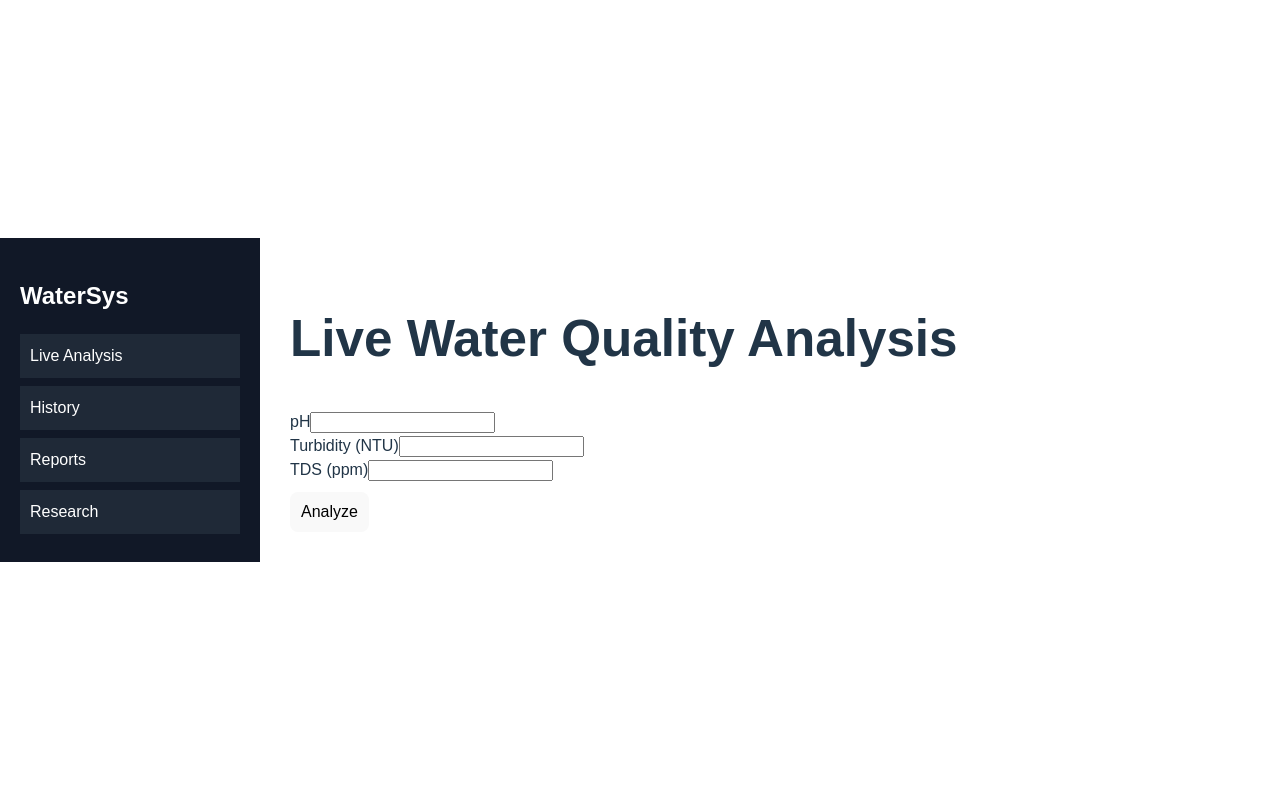
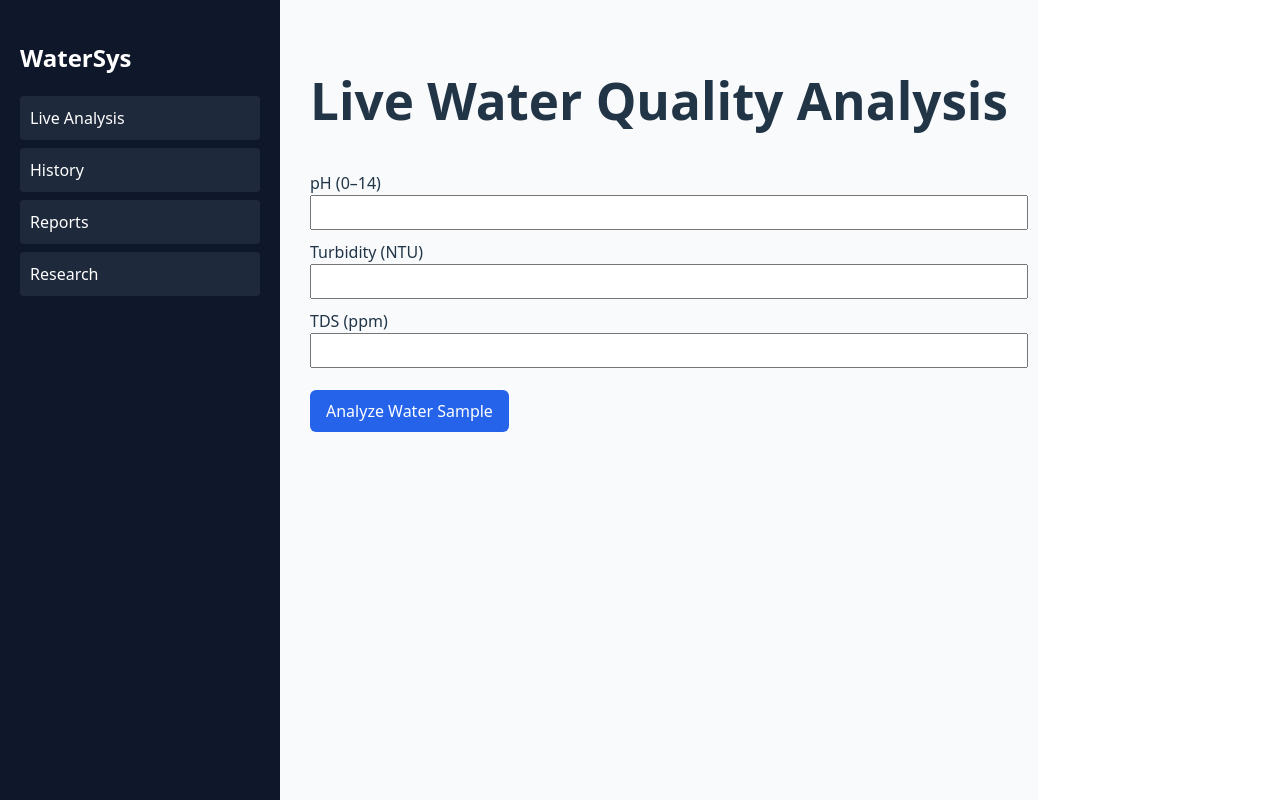
Before and after one commit to khushc2007/vite-react, a React (Vite) app: page / in a window 1280 px wide. Built offline with nearby package versions, Linux system fonts and the light colour scheme.

Commit message:
Refactor App component and update analysis logic

```diff
--- a/src/App.tsx
+++ b/src/App.tsx
@@ -1,49 +1,68 @@
 import { useState } from "react";
 
-/* ===================== TYPES ===================== */
-type Analysis = {
-  timestamp: string;
-  ph: number;
-  turbidity: number;
-  tds: number;
-  reusable: string;
-  tank: string;
-  filtrationMethod: string;
-};
+/* =====================================================
+   DATA MODELS
+===================================================== */
 
-type ApiResponse = {
-  reusable: string;
+type WaterAnalysisResponse = {
+  reusable: "YES" | "NO";
   tank: string;
   filtrationMethod: string;
   explanation: string;
 };
 
-/* ===================== MAIN APP ===================== */
+type StoredAnalysis = {
+  timestamp: string;
+  ph: number;
+  turbidity: number;
+  tds: number;
+  reusable: "YES" | "NO";
+  tank: string;
+  filtrationMethod: string;
+};
+
+/* =====================================================
+   APPLICATION ROOT
+===================================================== */
+
 export default function App() {
-  const [page, setPage] = useState<"live" | "history" | "reports" | "research">("live");
+  const [activePage, setActivePage] = useState<
+    "live" | "history" | "reports" | "research"
+  >("live");
 
   return (
-    <div style={styles.app}>
-      <Sidebar setPage={setPage} />
-      <main style={styles.main}>
-        {page === "live" && <LiveAnalysis />}
-        {page === "history" && <History />}
-        {page === "reports" && <Reports />}
-        {page === "research" && <Research />}
+    <div style={styles.application}>
+      <Sidebar onNavigate={setActivePage} />
+
+      <main style={styles.mainContent}>
+        {activePage === "live" && <LiveAnalysis />}
+        {activePage === "history" && <History />}
+        {activePage === "reports" && <Reports />}
+        {activePage === "research" && <ResearchLibrary />}
       </main>
     </div>
   );
 }
 
-/* ===================== LIVE ANALYSIS ===================== */
+/* =====================================================
+   LIVE ANALYSIS PAGE
+===================================================== */
+
 function LiveAnalysis() {
   const [ph, setPh] = useState("");
   const [turbidity, setTurbidity] = useState("");
   const [tds, setTds] = useState("");
-  const [result, setResult] = useState<ApiResponse | null>(null);
+  const [result, setResult] = useState<WaterAnalysisResponse | null>(null);
+  const [error, setError] = useState("");
 
-  async function analyze() {
-    const res = await fetch("https://water-quality-backend-qxd3.onrender.com/analyze-water", {
+  async function handleAnalysis() {
+    setError("");
+    setResult(null);
+
+    try {
+      const response = await fetch(
+        "https://water-quality-backend-qxd3.onrender.com/analyze-water",
+        {
           method: "POST",
           headers: { "Content-Type": "application/json" },
           body: JSON.stringify({
@@ -51,14 +70,17 @@ function LiveAnalysis() {
             turbidity: Number(turbidity),
             tds: Number(tds)
           })
-    });
+        }
+      );
 
-    const data = await res.json();
+      if (!response.ok) {
+        throw new Error("Backend response error");
+      }
+
+      const data: WaterAnalysisResponse = await response.json();
       setResult(data);
 
-    const history: Analysis[] = JSON.parse(localStorage.getItem("history") || "[]");
-
-    history.push({
+      persistHistory({
         timestamp: new Date().toLocaleString(),
         ph: Number(ph),
         turbidity: Number(turbidity),
@@ -67,148 +89,266 @@ function LiveAnalysis() {
         tank: data.tank,
         filtrationMethod: data.filtrationMethod
       });
-
-    localStorage.setItem("history", JSON.stringify(history));
+    } catch {
+      setError("Unable to communicate with backend service.");
+    }
   }
 
   return (
     <section>
       <h1>Live Water Quality Analysis</h1>
 
-      <Input label="pH" value={ph} set={setPh} />
-      <Input label="Turbidity (NTU)" value={turbidity} set={setTurbidity} />
-      <Input label="TDS (ppm)" value={tds} set={setTds} />
+      <InputField label="pH (0–14)" value={ph} onChange={setPh} />
+      <InputField label="Turbidity (NTU)" value={turbidity} onChange={setTurbidity} />
+      <InputField label="TDS (ppm)" value={tds} onChange={setTds} />
 
-      <button style={styles.button} onClick={analyze}>Analyze</button>
+      <button style={styles.primaryButton} onClick={handleAnalysis}>
+        Analyze Water Sample
+      </button>
+
+      {error && <p style={styles.errorText}>{error}</p>}
 
       {result && (
         <div style={styles.card}>
-          <p><b>Reusable:</b> {result.reusable}</p>
-          <p><b>Tank:</b> {result.tank}</p>
-          <p><b>Filtration:</b> {result.filtrationMethod}</p>
-          <p>{result.explanation}</p>
+          <ResultRow label="Reusability" value={result.reusable} />
+          <ResultRow label="Water Routing" value={result.tank} />
+          <ResultRow label="Filtration Method" value={result.filtrationMethod} />
+          <p style={styles.explanationText}>{result.explanation}</p>
         </div>
       )}
     </section>
   );
 }
 
-/* ===================== HISTORY ===================== */
+/* =====================================================
+   HISTORY PAGE
+===================================================== */
+
 function History() {
-  const history: Analysis[] = JSON.parse(localStorage.getItem("history") || "[]");
+  const history = loadHistory();
 
   return (
     <section>
-      <h1>Analysis History</h1>
-      {history.length === 0 && <p>No records yet.</p>}
+      <h1>Historical Water Analysis Records</h1>
 
-      {history.map((h, i) => (
-        <div key={i} style={styles.card}>
-          <p>{h.timestamp}</p>
-          <p>pH: {h.ph}, Turbidity: {h.turbidity}, TDS: {h.tds}</p>
-          <p>{h.reusable} → {h.tank}</p>
-          <p>Filtration: {h.filtrationMethod}</p>
+      {history.length === 0 && <p>No recorded analyses available.</p>}
+
+      {history.map((entry, index) => (
+        <div key={index} style={styles.card}>
+          <p><strong>Timestamp:</strong> {entry.timestamp}</p>
+          <p>pH: {entry.ph} | Turbidity: {entry.turbidity} NTU | TDS: {entry.tds} ppm</p>
+          <p>
+            Decision: {entry.reusable} → {entry.tank}
+          </p>
+          <p>Filtration: {entry.filtrationMethod}</p>
         </div>
       ))}
     </section>
   );
 }
 
-/* ===================== REPORTS ===================== */
+/* =====================================================
+   REPORTS PAGE
+===================================================== */
+
 function Reports() {
-  const history: Analysis[] = JSON.parse(localStorage.getItem("history") || "[]");
+  const history = loadHistory();
 
   const reusableCount = history.filter(h => h.reusable === "YES").length;
-  const avg = (key: keyof Analysis) =>
-    history.reduce((s, h) => s + (h[key] as number), 0) / (history.length || 1);
+  const average = (key: "ph" | "turbidity" | "tds") =>
+    history.reduce((sum, h) => sum + h[key], 0) / (history.length || 1);
 
   return (
     <section>
-      <h1>System Reports</h1>
+      <h1>System Performance Report</h1>
 
       <div style={styles.card}>
-        <p>Total Samples: {history.length}</p>
-        <p>Reusable Water: {reusableCount}</p>
-        <p>Non-Reusable Water: {history.length - reusableCount}</p>
-        <p>Average pH: {avg("ph").toFixed(2)}</p>
-        <p>Average Turbidity: {avg("turbidity").toFixed(2)}</p>
-        <p>Average TDS: {avg("tds").toFixed(2)}</p>
+        <p>Total Samples Analyzed: {history.length}</p>
+        <p>Reusable Samples: {reusableCount}</p>
+        <p>Non-Reusable Samples: {history.length - reusableCount}</p>
+        <p>Average pH: {average("ph").toFixed(2)}</p>
+        <p>Average Turbidity: {average("turbidity").toFixed(2)} NTU</p>
+        <p>Average TDS: {average("tds").toFixed(2)} ppm</p>
       </div>
 
-      <p>
-        <b>Conclusion:</b> The system successfully classifies greywater and
-        recommends filtration strategies based on scientifically defined thresholds.
+      <p style={styles.explanationText}>
+        This report summarizes the system’s effectiveness in classifying greywater
+        and recommending appropriate filtration strategies based on accepted
+        environmental thresholds.
       </p>
     </section>
   );
 }
 
-/* ===================== RESEARCH ===================== */
-function Research() {
+/* =====================================================
+   RESEARCH LIBRARY
+===================================================== */
+
+function ResearchLibrary() {
   const papers = [
     {
-      title: "WHO Guidelines for Water Reuse",
-      abstract: "Defines acceptable limits for water reuse in non-potable applications.",
-      citation: "WHO, 2017"
+      title: "WHO Guidelines for the Safe Use of Wastewater",
+      description:
+        "Defines international standards for water reuse in agriculture and domestic applications.",
+      citation: "World Health Organization, 2017"
     },
     {
-      title: "Greywater Treatment Techniques",
-      abstract: "Compares filtration and membrane-based treatment methods.",
+      title: "Greywater Treatment and Reuse Technologies",
+      description:
+        "A comparative study of filtration, membrane, and adsorption-based methods.",
       citation: "Journal of Water Research, 2020"
     },
     {
-      title: "Turbidity as a Quality Indicator",
-      abstract: "Analyzes the impact of suspended solids on reuse safety.",
+      title: "Turbidity and TDS as Water Quality Indicators",
+      description:
+        "Analyzes the correlation between suspended solids and reuse safety.",
       citation: "Environmental Monitoring Review, 2019"
     }
   ];
 
   return (
     <section>
-      <h1>Research Library</h1>
-      {papers.map((p, i) => (
-        <div key={i} style={styles.card}>
-          <h3>{p.title}</h3>
-          <p>{p.abstract}</p>
-          <p><i>{p.citation}</i></p>
+      <h1>Research & Reference Library</h1>
+
+      {papers.map((paper, index) => (
+        <div key={index} style={styles.card}>
+          <h3>{paper.title}</h3>
+          <p>{paper.description}</p>
+          <p><em>{paper.citation}</em></p>
         </div>
       ))}
     </section>
   );
 }
 
-/* ===================== COMPONENTS ===================== */
-function Sidebar({ setPage }: any) {
+/* =====================================================
+   REUSABLE COMPONENTS
+===================================================== */
+
+function Sidebar({
+  onNavigate
+}: {
+  onNavigate: (page: "live" | "history" | "reports" | "research") => void;
+}) {
   return (
     <aside style={styles.sidebar}>
       <h2>WaterSys</h2>
-      <Nav label="Live Analysis" onClick={() => setPage("live")} />
-      <Nav label="History" onClick={() => setPage("history")} />
-      <Nav label="Reports" onClick={() => setPage("reports")} />
-      <Nav label="Research" onClick={() => setPage("research")} />
+      <NavButton label="Live Analysis" onClick={() => onNavigate("live")} />
+      <NavButton label="History" onClick={() => onNavigate("history")} />
+      <NavButton label="Reports" onClick={() => onNavigate("reports")} />
+      <NavButton label="Research" onClick={() => onNavigate("research")} />
     </aside>
   );
 }
 
-function Nav({ label, onClick }: any) {
-  return <div style={styles.nav} onClick={onClick}>{label}</div>;
-}
-
-function Input({ label, value, set }: any) {
+function NavButton({ label, onClick }: { label: string; onClick: () => void }) {
   return (
-    <div>
-      <label>{label}</label>
-      <input value={value} onChange={e => set(e.target.value)} />
+    <div style={styles.navButton} onClick={onClick}>
+      {label}
     </div>
   );
 }
 
-/* ===================== STYLES ===================== */
-const styles: any = {
-  app: { display: "flex", fontFamily: "sans-serif" },
-  sidebar: { width: 220, background: "#111827", color: "#fff", padding: 20 },
-  nav: { padding: 10, cursor: "pointer", background: "#1f2937", marginTop: 8 },
-  main: { flex: 1, padding: 30 },
-  button: { padding: 10, marginTop: 10 },
-  card: { background: "#f1f5f9", padding: 15, marginTop: 15, borderRadius: 6 }
+function InputField({
+  label,
+  value,
+  onChange
+}: {
+  label: string;
+  value: string;
+  onChange: (v: string) => void;
+}) {
+  return (
+    <div>
+      <label>{label}</label>
+      <input
+        style={styles.input}
+        type="number"
+        value={value}
+        onChange={e => onChange(e.target.value)}
+      />
+    </div>
+  );
+}
+
+function ResultRow({ label, value }: { label: string; value: string }) {
+  return (
+    <p>
+      <strong>{label}:</strong> {value}
+    </p>
+  );
+}
+
+/* =====================================================
+   LOCAL STORAGE HELPERS
+===================================================== */
+
+function loadHistory(): StoredAnalysis[] {
+  return JSON.parse(localStorage.getItem("history") || "[]");
+}
+
+function persistHistory(entry: StoredAnalysis) {
+  const history = loadHistory();
+  history.push(entry);
+  localStorage.setItem("history", JSON.stringify(history));
+}
+
+/* =====================================================
+   STYLES
+===================================================== */
+
+const styles: Record<string, any> = {
+  application: {
+    display: "flex",
+    minHeight: "100vh",
+    fontFamily: "system-ui, sans-serif",
+    background: "#f8fafc"
+  },
+  sidebar: {
+    width: 240,
+    background: "#0f172a",
+    color: "#ffffff",
+    padding: 20
+  },
+  navButton: {
+    padding: 10,
+    marginTop: 8,
+    background: "#1e293b",
+    cursor: "pointer",
+    borderRadius: 4
+  },
+  mainContent: {
+    flex: 1,
+    padding: 30
+  },
+  primaryButton: {
+    marginTop: 12,
+    padding: "10px 16px",
+    background: "#2563eb",
+    color: "#fff",
+    border: "none",
+    borderRadius: 6,
+    cursor: "pointer"
+  },
+  input: {
+    display: "block",
+    marginBottom: 10,
+    padding: 8,
+    width: "100%"
+  },
+  card: {
+    background: "#ffffff",
+    padding: 16,
+    marginTop: 16,
+    borderRadius: 6,
+    boxShadow: "0 4px 10px rgba(0,0,0,0.05)"
+  },
+  errorText: {
+    color: "red",
+    marginTop: 10
+  },
+  explanationText: {
+    marginTop: 10,
+    color: "#334155"
+  }
 };
```
Lines whose indentation alone changed are shown as unchanged.
